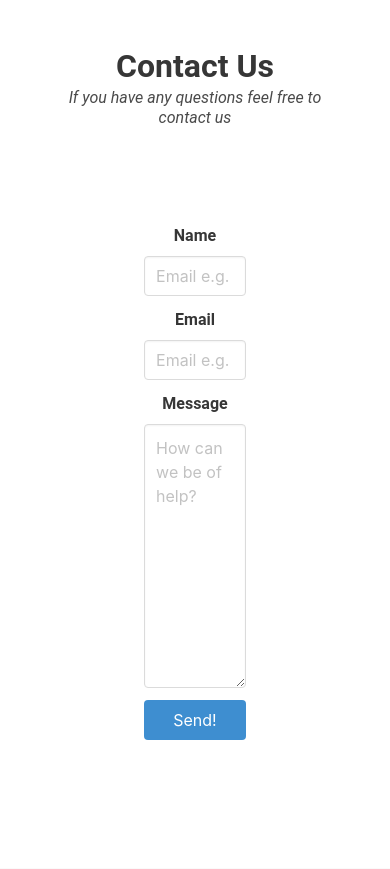
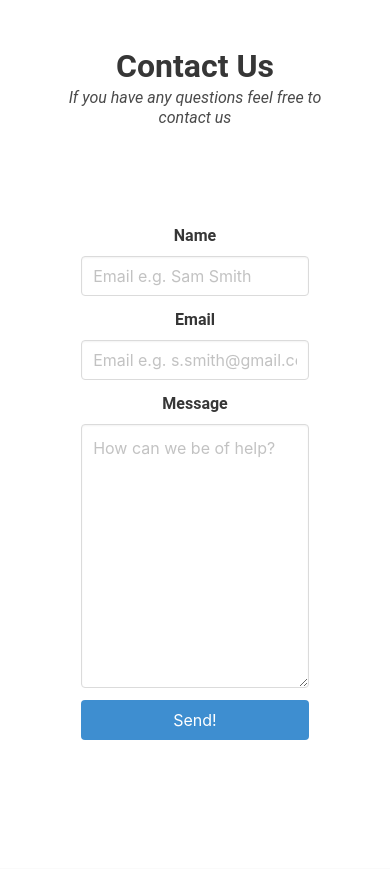
Before and after one commit to dugudugu/SIRA, a Django app: page /contact/contact/ in a window 390 px wide. Shown: the part 426-1295 px from the top of the page. Run offline with Django 3.2, Linux system fonts and the light colour scheme; some libraries are stand-ins or nearby versions; some web fonts are replaced.

Commit message:
Change the container size for mobile

```diff
--- a/contact/templates/contact.html
+++ b/contact/templates/contact.html
@@ -17,7 +17,7 @@
     <section data-section-id="2" data-component-id="15a7_12_02_awz" data-category="contact" class="section">
         <div class="container has-text-centered">
             <div class="columns is-centered is-mobile">
-                <div class="column is-5 is-6-desktop">
+                <div class="column is-10-mobile is-6-desktop">
                     <form method="post">
                         {% csrf_token %}
 
```
